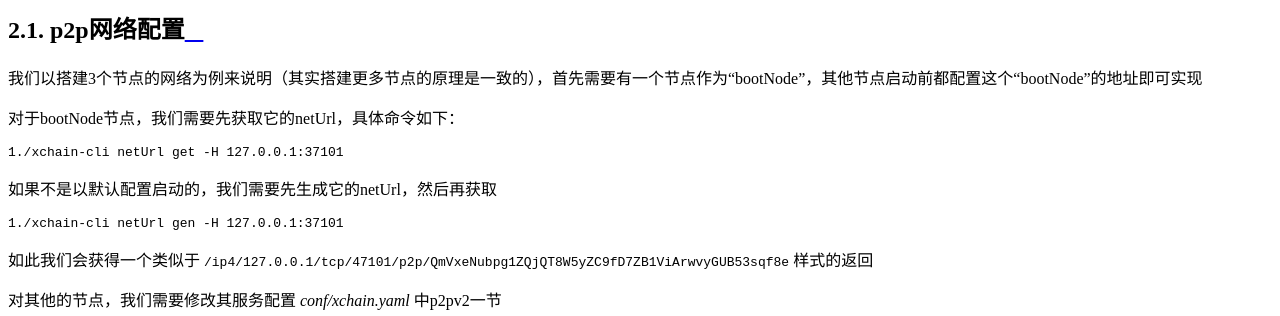
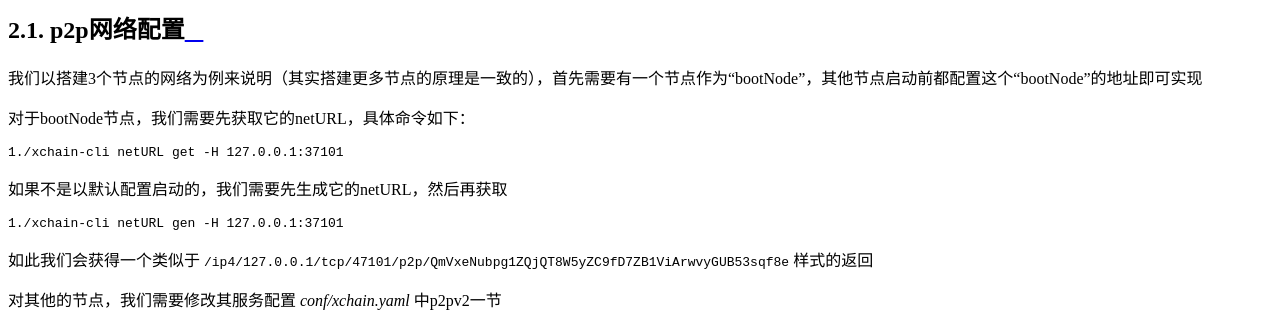
Before and after one commit to xuperchain/docs, a Sphinx documentation site: the page built from source/advanced_usage/multi-nodes.rst, in a window 1280 px wide and 900 px high, scrolled down 1783 px. Shown: the part 150-466 px from the top of the window. Built offline with Sphinx 7.4.7 and the Read the Docs theme 2.0.0, drawn with Linux system fonts in a browser that asks for light colours; comment, search, counter and statistics services are not loaded.

```diff
--- a/source/advanced_usage/multi-nodes.rst
+++ b/source/advanced_usage/multi-nodes.rst
@@ -9,19 +9,19 @@ p2p网络配置
 
 我们以搭建3个节点的网络为例来说明（其实搭建更多节点的原理是一致的），首先需要有一个节点作为“bootNode”，其他节点启动前都配置这个“bootNode”的地址即可实现
 
-对于bootNode节点，我们需要先获取它的netUrl，具体命令如下：
+对于bootNode节点，我们需要先获取它的netURL，具体命令如下：
 
 .. code-block:: bash
     :linenos:
 
-    ./xchain-cli netUrl get -H 127.0.0.1:37101
+    ./xchain-cli netURL get -H 127.0.0.1:37101
 
-如果不是以默认配置启动的，我们需要先生成它的netUrl，然后再获取
+如果不是以默认配置启动的，我们需要先生成它的netURL，然后再获取
 
 .. code-block:: bash
     :linenos:
 
-    ./xchain-cli netUrl gen -H 127.0.0.1:37101
+    ./xchain-cli netURL gen -H 127.0.0.1:37101
 
 如此我们会获得一个类似于
 ``/ip4/127.0.0.1/tcp/47101/p2p/QmVxeNubpg1ZQjQT8W5yZC9fD7ZB1ViArwvyGUB53sqf8e``
```
